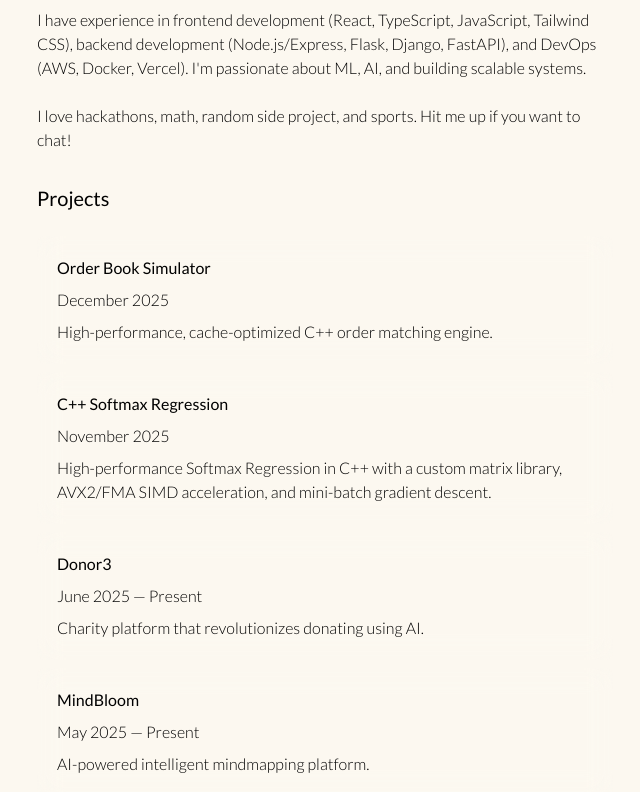
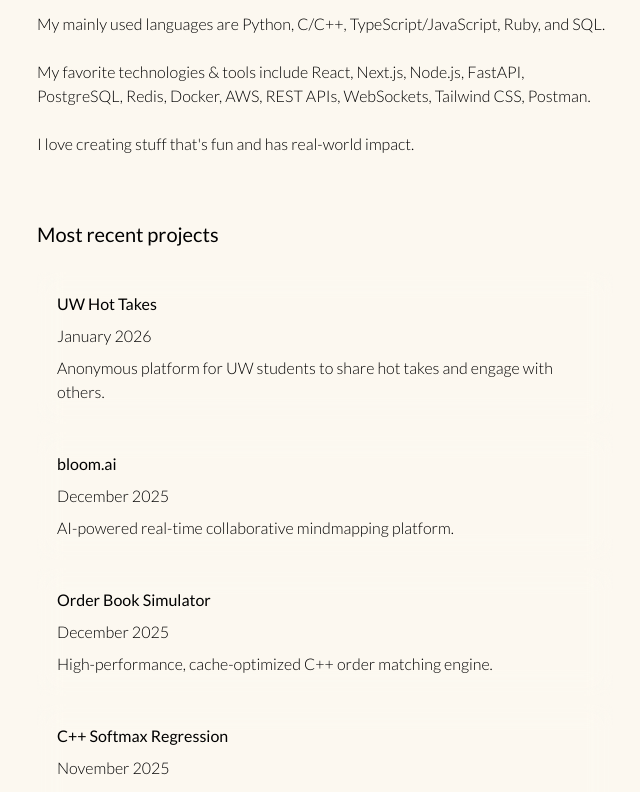
Before and after one commit to Johannestampere/Portfolio, a Next.js app: page / in a window 1280 px wide. Shown: the part 320-1112 px from the top of the page, without its empty margins (315-955 px from the left). Built offline with nearby package versions, Linux system fonts and the light colour scheme.

Commit message:
Bio updates

```diff
--- a/app/page.tsx
+++ b/app/page.tsx
@@ -41,15 +41,37 @@ export default function Landing(): JSX.Element {
         </section>
 
         <section className='flex flex-col gap-6 pt-16'>
-          <div className={`${latobold.className} text-base`}>Hey, I&#39;m Johannes.</div>
-          <div className={`${latonormal.className}`}>I&#39;m an undergraduate Computer Science student at the University of Waterloo in Canada. At the moment, I&#39;m doing full-stack development at ScamGuardian.ai, mostly working with TypeScript, FastAPI, and cloud services.</div>
-          <div className={`${latonormal.className}`}>I have experience in frontend development (React, TypeScript, JavaScript, Tailwind CSS), backend development (Node.js/Express, Flask, Django, FastAPI), and DevOps (AWS, Docker, Vercel). I&#39;m passionate about ML, AI, and building scalable systems.</div>
-          <div className={`${latonormal.className}`}>I love hackathons, math, random side project, and sports. Hit me up if you want to chat!</div>
+          <div className={`${latobold.className} text-base text-xl`}>Hey, I&#39;m Johannes!</div>
+          <div className={`${latonormal.className}`}>I&#39;m an undergraduate Computer Science student at the <span className={`${latobold.className}`}>University of Waterloo</span>, and a full-stack engineer at <span className={`${latobold.className}`}>ScamGuardian.ai</span>, where I'm creating scalable anti-scam software.</div>
+          <div className={`${latonormal.className}`}>My mainly used languages are Python, C/C++, TypeScript/JavaScript, Ruby, and SQL.</div>
+          <div className={`${latonormal.className}`}>My favorite technologies & tools include React, Next.js, Node.js, FastAPI, PostgreSQL, Redis, Docker, AWS, REST APIs, WebSockets, Tailwind CSS, Postman.</div>
+          <div className={`${latonormal.className}`}>I love creating stuff that's fun and has real-world impact.</div>
         </section>
 
-        <section className='flex flex-col gap-6 w-full'>
-          <h1 className={`${latobold.className} text-xl`}>Projects</h1>
+        <section className='flex flex-col gap-6 w-full my-8'>
+          <h1 className={`${latobold.className} text-xl`}>Most recent projects</h1>
           <div className='flex w-full flex-col gap-2'>
+
+          <a href='https://github.com/Johannestampere/uw-hot-takes'
+            className='block relative w-full rounded-lg p-5 transition-all duration-150 ease-in-out group z-50 backdrop-blur-md'>
+            <div className='absolute inset-0 bg-gradient-to-r from-[#f7fff7] to-[#f0fff0] opacity-0 group-hover:opacity-75 transition-opacity duration-150 ease-in-out rounded-lg backdrop-blur-lg'></div>
+            <div className='relative flex flex-col items-start justify-start gap-2 text-md'>
+              <h2 className={`${latobold.className} text-accent-foreground font-bold`}>UW Hot Takes</h2>
+              <p className={`${latonormal.className} text-accent-foreground`}>January 2026</p>
+              <p className={`${latonormal.className} text-accent-foreground`}>Anonymous platform for UW students to share hot takes and engage with others.</p>
+            </div>
+          </a>
+
+          <a href='https://github.com/Johannestampere/bloom.ai'
+              className='block relative w-full rounded-lg p-5 transition-all duration-150 ease-in-out group z-50 backdrop-blur-md'>
+              <div className='absolute inset-0 bg-gradient-to-r from-[#f7fff7] to-[#f0fff0] opacity-0 group-hover:opacity-75 transition-opacity duration-150 ease-in-out rounded-lg backdrop-blur-lg'></div>
+              <div className='relative flex flex-col items-start justify-start gap-2 text-md'>
+                <h2 className={`${latobold.className} text-accent-foreground font-bold`}>bloom.ai</h2>
+                <p className={`${latonormal.className} text-accent-foreground`}>December 2025</p>
+                <p className={`${latonormal.className} text-accent-foreground`}>AI-powered real-time collaborative mindmapping platform.</p>
+              </div>
+            </a>
+
           <a href='https://github.com/Johannestampere/order_book_simulator'
               className='block relative w-full rounded-lg p-5 transition-all duration-150 ease-in-out group z-50 backdrop-blur-md'>
               <div className='absolute inset-0 bg-gradient-to-r from-[#f7fff7] to-[#f0fff0] opacity-0 group-hover:opacity-75 transition-opacity duration-150 ease-in-out rounded-lg backdrop-blur-lg'></div>
@@ -77,16 +99,6 @@ export default function Landing(): JSX.Element {
                 <h2 className={`${latobold.className} text-accent-foreground font-bold`}>Donor3</h2>
                 <p className={`${latonormal.className} text-accent-foreground`}>June 2025 — Present</p>
                 <p className={`${latonormal.className} text-accent-foreground`}>Charity platform that revolutionizes donating using AI.</p>
-              </div>
-            </a>
-
-            <a href='https://github.com/Johannestampere/mindmap'
-              className='block relative w-full rounded-lg p-5 transition-all duration-150 ease-in-out group z-50 backdrop-blur-md'>
-              <div className='absolute inset-0 bg-gradient-to-r from-[#f7fff7] to-[#f0fff0] opacity-0 group-hover:opacity-75 transition-opacity duration-150 ease-in-out rounded-lg backdrop-blur-lg'></div>
-              <div className='relative flex flex-col items-start justify-start gap-2 text-md'>
-                <h2 className={`${latobold.className} text-accent-foreground font-bold`}>MindBloom</h2>
-                <p className={`${latonormal.className} text-accent-foreground`}>May 2025 — Present</p>
-                <p className={`${latonormal.className} text-accent-foreground`}>AI-powered intelligent mindmapping platform.</p>
               </div>
             </a>
 
```
